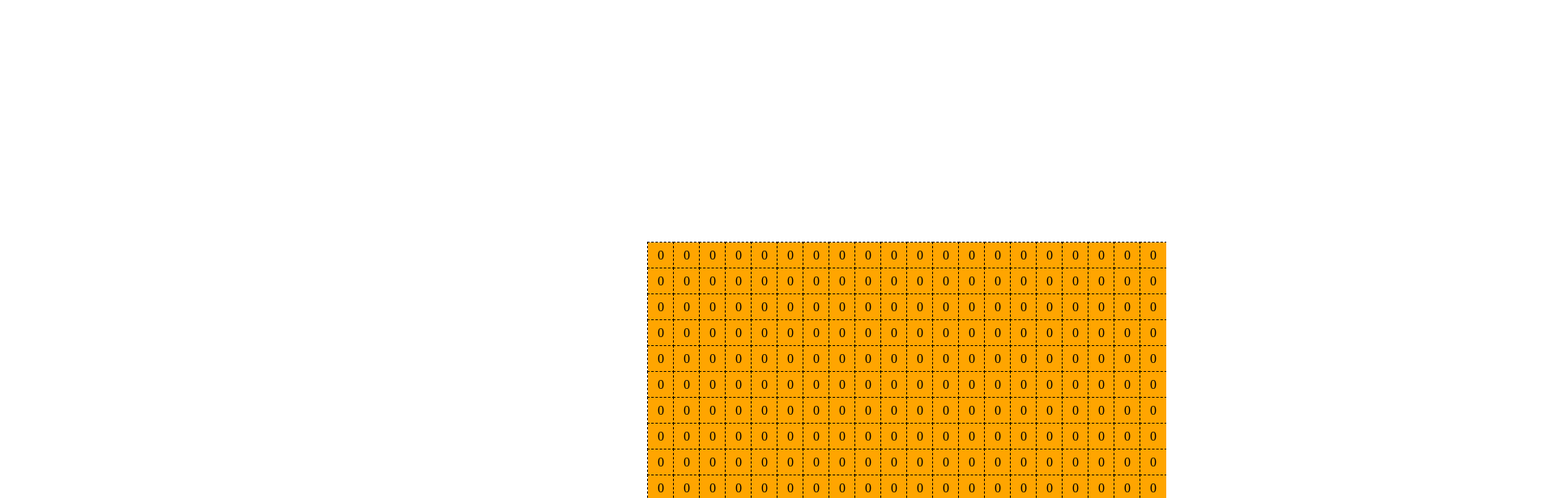
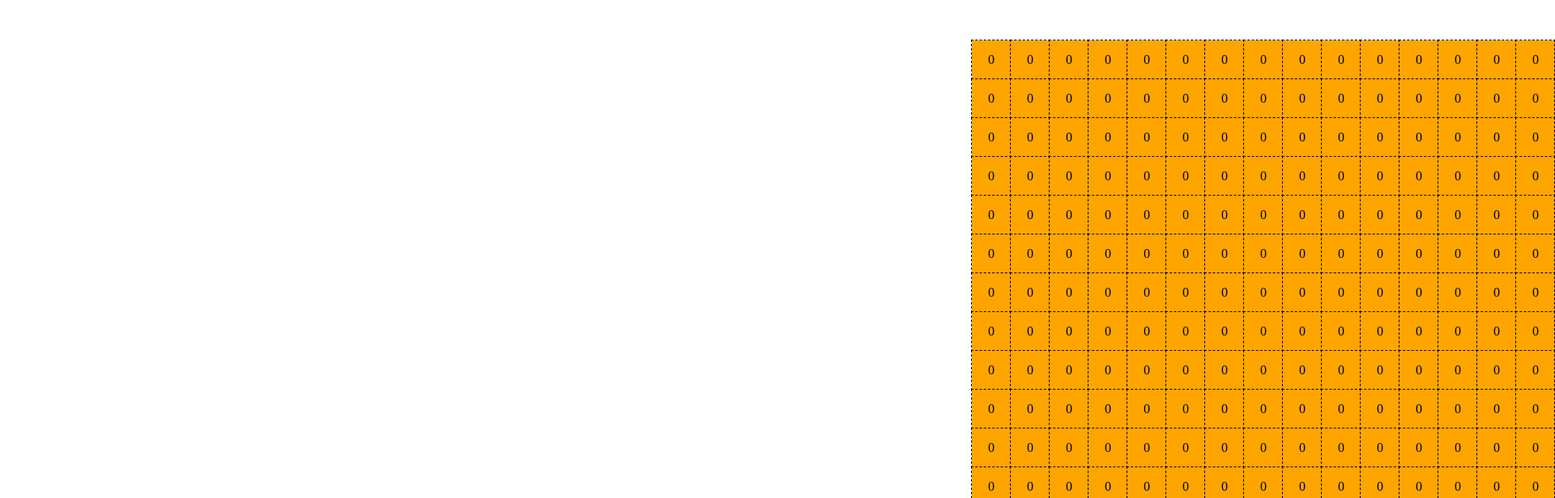
Before and after one commit to PlasmaIntec/blockus, a React app: page / in a window 1280 px wide. Shown: the top 616 px of the page at 81% size, 1920 px wide, since content can reach past the window. Built offline with nearby package versions, Linux system fonts and the light colour scheme; no server answers; the HTML template or start-up script is replaced by a standard one.

Commit message:
Make board bigger

```diff
--- a/client/src/components/App.jsx
+++ b/client/src/components/App.jsx
@@ -108,11 +108,11 @@ export default () => {
 	if (assignedColor === "red") {
 		assignedPlayerPieces = (<PlayerPieces color='red' left={50} top={50} />)
 	} else if (assignedColor === "yellow") {
-		assignedPlayerPieces = (<PlayerPieces color='yellow' left={1200} top={600} />)
+		assignedPlayerPieces = (<PlayerPieces color='yellow' left={50} top={50} />)
 	} else if (assignedColor === "blue") {
-		assignedPlayerPieces = (<PlayerPieces color='blue' left={50} top={600} />)
+		assignedPlayerPieces = (<PlayerPieces color='blue' left={50} top={50} />)
 	} else if (assignedColor === "green") {
-		assignedPlayerPieces = (<PlayerPieces color='green' left={1200} top={50} />)
+		assignedPlayerPieces = (<PlayerPieces color='green' left={50} top={50} />)
 	}
 
 	return (
--- a/client/src/style.css
+++ b/client/src/style.css
@@ -10,8 +10,8 @@ html, body {
 	margin: auto;
 	position: absolute;
 	flex-direction: column;
-	top: 300px;
-	left: 800px;
+	top: 50px;
+	left: 1200px;
 }
 
 .piece {
@@ -33,8 +33,8 @@ html, body {
 	display: flex;
 	justify-content: center;
 	align-items: center;
-	height: 2em;
-	width: 2em;
+	height: 3em;
+	width: 3em;
 	outline: 1px black dashed;
 	background: orange;
 }
```
